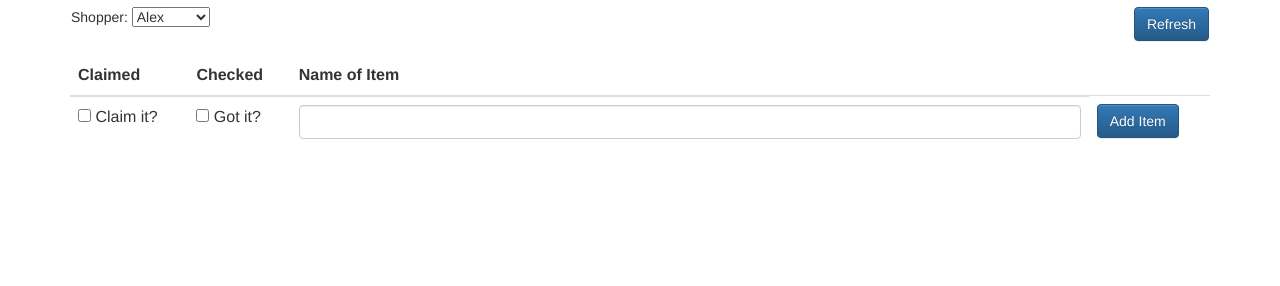
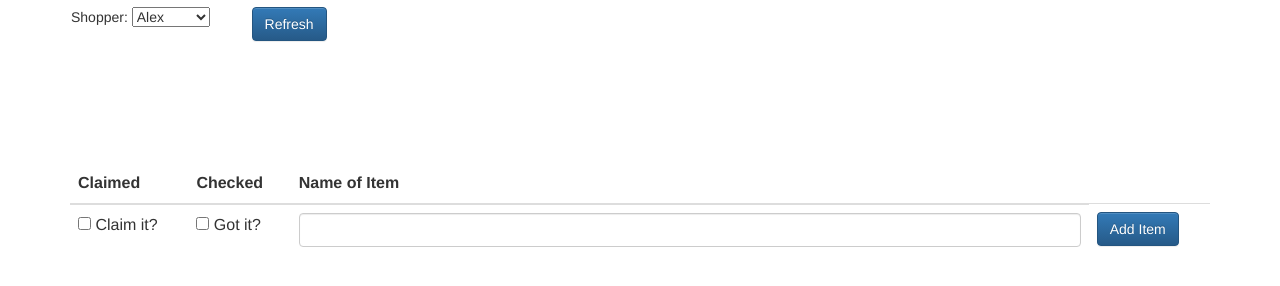
Before and after one commit to lpbug/cloaked-hipster, a website: page Client/index.html in a window 1280 px wide. Shown: the part 64-350 px from the top of the page. Drawn offline with nearby package versions, Linux system fonts and the light colour scheme.

Commit message:
Fixed formatting

```diff
--- a/Client/index.html
+++ b/Client/index.html
@@ -21,7 +21,7 @@
 
   <div class="container" style="height:100%" ng-controller="AppCtrl">
 
-    <div class="navbar" style="height:10%">
+    <div class="navbar">
       <h1>Trader Joe's Checklist</h1>
       <span id="shopper-who">Shopper:
         <select ng-init="shopper.name='Alex'" ng-model="shopper.name" Shopper>
@@ -29,12 +29,10 @@
           <option value="Rebecca">Rebecca</option>
         </select>
       </span>
-      <span class="refresh-btn" style="float:right;">
+      <span class="refresh-btn">
           <button class="btn btn-primary" ng-click="refresh()">Refresh</button>
       </span>
     </div>
-    &nbsp;
-    <div style="height:85%; overflow:auto">
     <table class="table">
       <thead>
         <tr>
@@ -59,14 +57,20 @@
           </td>
         </tr>
         <tr ng-repeat="thisitem in itemlist track by $index">
-            <td class="claimedby-{{thisitem.claimedby}}"><input type="checkbox" ng-model="thisitem.claimed" ng-click="claimed(thisitem._id,thisitem.claimed,shopper.name)">&nbsp;{{thisitem.claimedby}}</td>
-            <td><input type="checkbox" ng-model="thisitem.checked" ng-click="checked(thisitem._id,thisitem.checked)"> Got it!</td>
-            <td><div for="{{$index}}" class="checked-{{thisitem.checked}}"><div class="claimed-{{thisitem.claimed}}">{{thisitem.name}}</div></td>
-            <td><button class="btn btn-danger" ng-click="remove(thisitem._id)">Remove</button></td>
+          <td class="claimedby-{{thisitem.claimedby}}">
+            <input type="checkbox" ng-model="thisitem.claimed" ng-click="claimed(thisitem._id,thisitem.claimed,shopper.name)">&nbsp;{{thisitem.claimedby}}</td>
+          <td>
+            <input type="checkbox" ng-model="thisitem.checked" ng-click="checked(thisitem._id,thisitem.checked)"> Got it!</td>
+          <td>
+            <div for="{{$index}}" class="checked-{{thisitem.checked}}">
+              <div class="claimed-{{thisitem.claimed}}">{{thisitem.name}}</div>
+          </td>
+          <td>
+            <button class="btn btn-danger" ng-click="remove(thisitem._id)">Remove</button>
+          </td>
         </tr>
       </tbody>
     </table>
-    </div>
     </div>
 
     <script src="https://ajax.googleapis.com/ajax/libs/angularjs/1.3.16/angular.min.js"></script>
@@ -75,4 +79,5 @@
     <script src="https://cdn.socket.io/socket.io-1.3.5.js"></script>
 
 </body>
+
 </html>
--- a/Client/style.css
+++ b/Client/style.css
@@ -1,3 +1,19 @@
+.navbar {
+  width: 100%;
+  height:20%;
+  position:fixed;
+  background-color: rgba(255, 255, 255, 0.62);
+}
+
+.refresh-btn {
+  position: absolute;
+  right:80%
+}
+
+.table {
+  margin-top:20%;
+}
+
 .checked-true {
   text-decoration: line-through;
   color: black;
```
Lines whose indentation alone changed are shown as unchanged.
